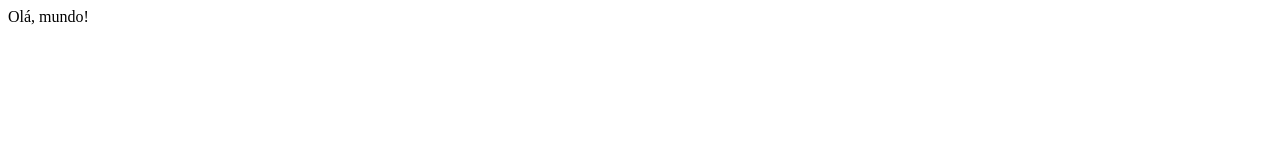
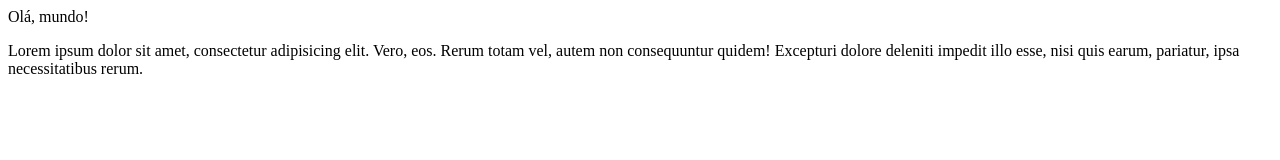
Before and after one commit to 21liliana/github-course, a plain HTML site: page index.html in a window 1280 px wide. Drawn offline with Linux system fonts and the light colour scheme.

Commit message:
Segunda versão

```diff
--- a/index.html
+++ b/index.html
@@ -6,5 +6,6 @@
 </head>
 <body>
     <h>Olá, mundo!</h>
+    <p>Lorem ipsum dolor sit amet, consectetur adipisicing elit. Vero, eos. Rerum totam vel, autem non consequuntur quidem! Excepturi dolore deleniti impedit illo esse, nisi quis earum, pariatur, ipsa necessitatibus rerum.</p>
 </body>
 </html>
```
